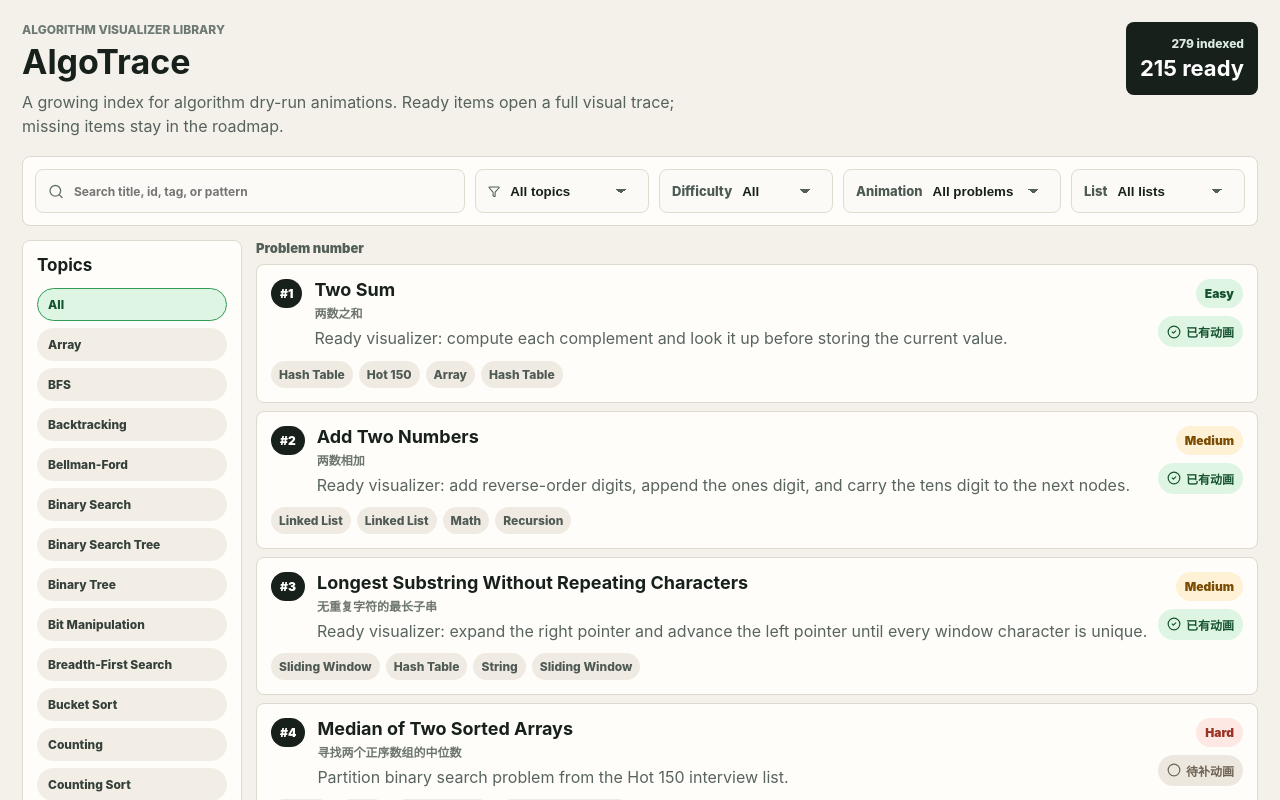
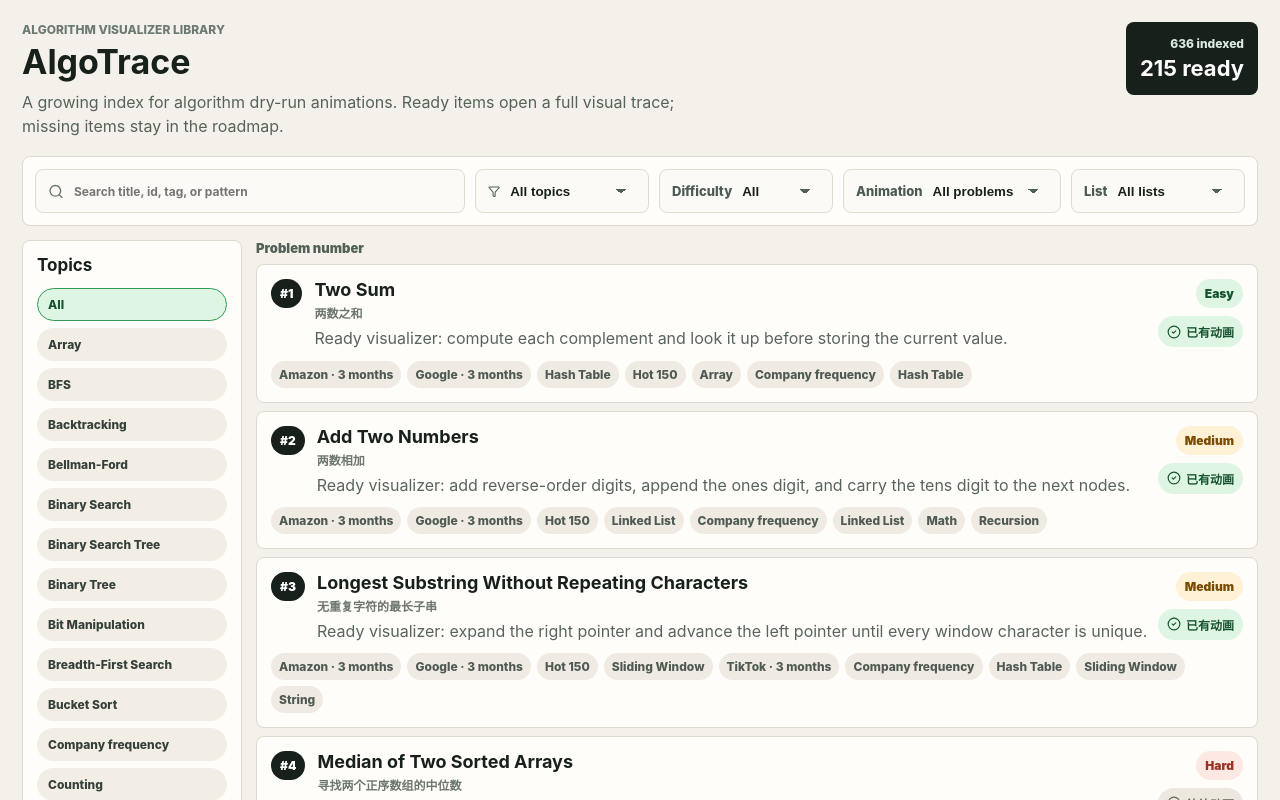
Before and after one commit to Guohuan-Feng/algotrace, a React (Vite) app in the folder apps/web/: page / in a window 1280 px wide. Shown: the top 800 px of the page. Built offline with nearby package versions, Linux system fonts and the light colour scheme.

Commit message:
feat: merge company collections into catalog

```diff
--- a/apps/web/src/catalog/problems.ts
+++ b/apps/web/src/catalog/problems.ts
@@ -1,9 +1,11 @@
 import { readyProblems } from "../problems";
+import { companyCollections, type CompanyCollection, type CompanyName } from "./companyCollections";
 import { hot150Problems } from "./hot150";
 import { additionalRoadmapProblems } from "./roadmap";
 import type { Problem } from "./types";
 
 export const problemCatalog = mergeProblems([
+  ...companyCollections.flatMap(companyCollectionToProblems),
   ...hot150Problems,
   ...additionalRoadmapProblems,
   ...readyProblems,
@@ -17,8 +19,65 @@ export const allCollections = Array.from(
   new Set(problemCatalog.flatMap((problem) => problem.collections ?? [])),
 ).sort();
 
-function mergeProblems(problems: Problem[]): Problem[] {
+export function mergeProblems(problems: readonly Problem[]): Problem[] {
   const byId = new Map<number, Problem>();
-  problems.forEach((problem) => byId.set(problem.id, problem));
+
+  for (const problem of problems) {
+    const previous = byId.get(problem.id);
+
+    if (!previous) {
+      byId.set(problem.id, problem);
+      continue;
+    }
+
+    byId.set(problem.id, {
+      ...previous,
+      ...problem,
+      collections: unionStrings(previous.collections, problem.collections),
+      tags: unionStrings(previous.tags, problem.tags),
+      companyRanks: { ...previous.companyRanks, ...problem.companyRanks },
+      hasVisualizer: previous.hasVisualizer || problem.hasVisualizer,
+    });
+  }
+
   return [...byId.values()];
 }
+
+export function rankCompanyProblems(collection: string, problems: readonly Problem[]): Problem[] {
+  const company = companyCollections.find((item) => item.label === collection);
+
+  if (!company) {
+    return [...problems].sort((left, right) => left.id - right.id);
+  }
+
+  return problems
+    .filter((problem) => problem.collections?.includes(company.label))
+    .sort((left, right) => {
+      const frequencyDifference = (right.companyRanks?.[company.name] ?? 0) - (left.companyRanks?.[company.name] ?? 0);
+      return frequencyDifference || left.id - right.id;
+    });
+}
+
+function companyCollectionToProblems(collection: CompanyCollection): Problem[] {
+  return collection.problems.map((problem) => ({
+    id: problem.id,
+    title: problem.title,
+    slug: slugFromSourceUrl(problem.sourceUrl),
+    difficulty: problem.difficulty,
+    tags: ["Company frequency"],
+    pattern: "Company collection",
+    collections: [collection.label],
+    companyRanks: { [collection.name]: problem.frequency } as Partial<Record<CompanyName, number>>,
+    hasVisualizer: false,
+    summary: `Ranked ${problem.frequency} times in the ${collection.label} snapshot.`,
+  }));
+}
+
+function slugFromSourceUrl(sourceUrl: string): string {
+  const segments = new URL(sourceUrl).pathname.split("/").filter(Boolean);
+  return segments[segments.length - 1] ?? "unknown-problem";
+}
+
+function unionStrings(left: readonly string[] | undefined, right: readonly string[] | undefined): string[] {
+  return Array.from(new Set([...(left ?? []), ...(right ?? [])])).sort();
+}
--- a/apps/web/src/catalog/types.ts
+++ b/apps/web/src/catalog/types.ts
@@ -1,3 +1,5 @@
+import type { CompanyName } from "./companyCollections";
+
 export type Difficulty = "Easy" | "Medium" | "Hard";
 
 export type Problem = {
@@ -9,6 +11,7 @@ export type Problem = {
   tags: string[];
   pattern: string;
   collections?: string[];
+  companyRanks?: Partial<Record<CompanyName, number>>;
   hasVisualizer: boolean;
   summary: string;
 };
```
Also changed, not shown: 1 other file (tests, documents, lock files or other folders).
